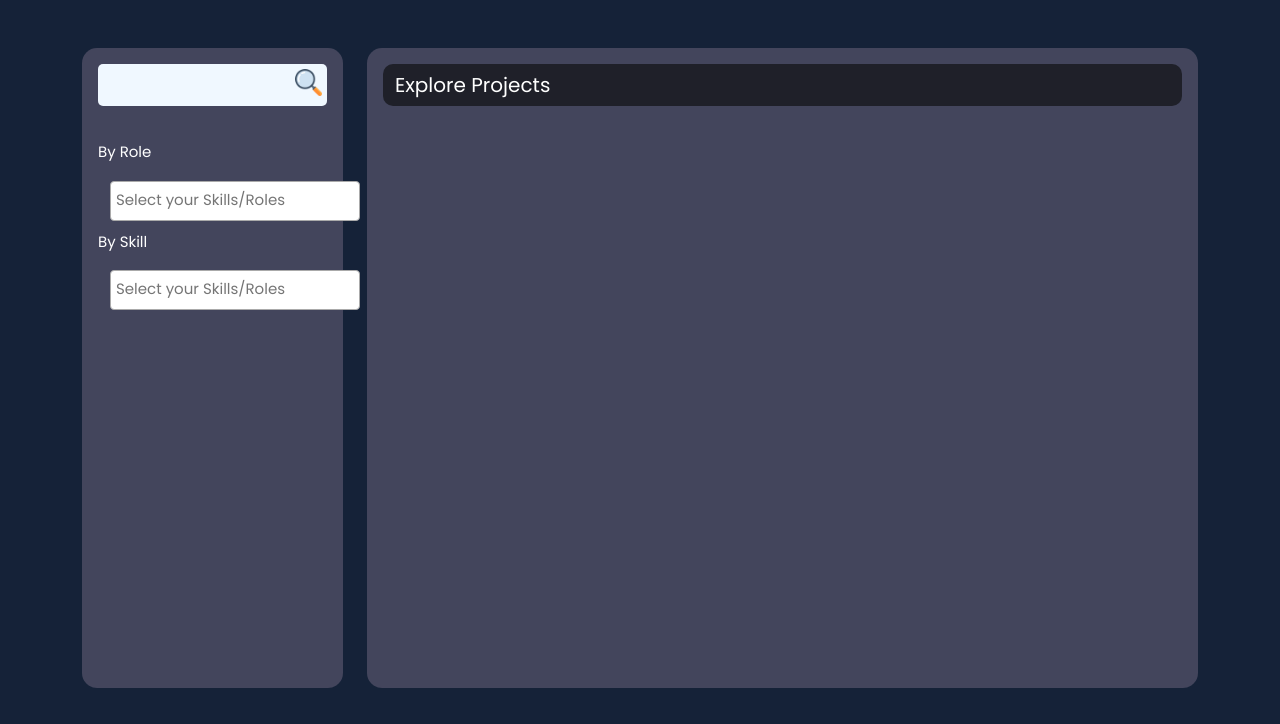
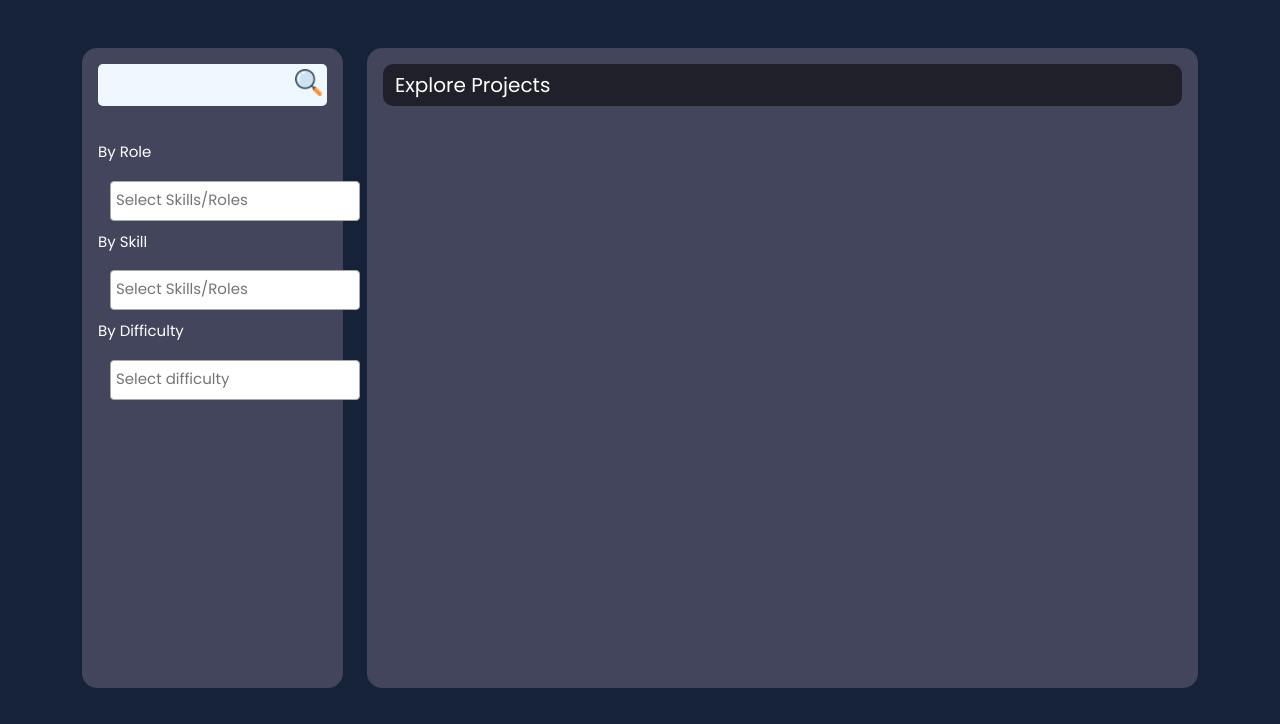
Before and after one commit to Ensify/CareerCraft, a Flask app: template app/templates/landing.html in a window 1280 px wide. Shown: the part 76-800 px from the top of the page. Run offline with Flask 3, Linux system fonts and the light colour scheme; the template is opened without the code that fills it, so the values that code supplies are empty; some libraries are stand-ins or nearby versions.

Commit message:
added difficulty filter

```diff
--- a/app/static/scripts/landing.js
+++ b/app/static/scripts/landing.js
@@ -17,7 +17,14 @@ $(document).ready(function () {
   });
 
   $("#skill-search, #role-search").select2({
-    placeholder: "Select your Skills/Roles",
+    placeholder: "Select Skills/Roles",
+    width: "250px",
+    templateResult: formatState,
+    templateSelection: formatState,
+  });
+
+  $("#difficulty-search").select2({
+    placeholder: "Select difficulty",
     width: "250px",
     templateResult: formatState,
     templateSelection: formatState,
@@ -26,10 +33,14 @@ $(document).ready(function () {
   function filterProjects() {
     var selectedSkills = $("#skill-search").val() || [];
     var selectedRoles = $("#role-search").val() || [];
+    var selectedDifficulties = $("#difficulty-search").val() || [];
     var query = $("#filter-query-box").val().toLowerCase();
 
     selectedSkills = selectedSkills.map((skill) => skill.toLowerCase());
     selectedRoles = selectedRoles.map((role) => role.toLowerCase());
+    selectedDifficulties = selectedDifficulties.map((difficulty) =>
+      difficulty.toLowerCase()
+    );
 
     $(".project-card").each(function () {
       var projectSkills = $(this)
@@ -41,6 +52,7 @@ $(document).ready(function () {
         .split(",")
         .map((role) => role.toLowerCase());
       var projectTitle = $(this).data("title").toLowerCase();
+      var projectDifficulty = $(this).data("difficulty").toLowerCase();
 
       var skillMatch =
         selectedSkills.length === 0 ||
@@ -48,9 +60,12 @@ $(document).ready(function () {
       var roleMatch =
         selectedRoles.length === 0 ||
         selectedRoles.some((role) => projectRoles.includes(role));
+      var difficultyMatch =
+        selectedDifficulties.length === 0 ||
+        selectedDifficulties.includes(projectDifficulty);
       var titleMatch = projectTitle.includes(query);
 
-      if (skillMatch && roleMatch && titleMatch) {
+      if (skillMatch && roleMatch && difficultyMatch && titleMatch) {
         $(this).show();
       } else {
         $(this).hide();
@@ -58,7 +73,7 @@ $(document).ready(function () {
     });
   }
 
-  $("#skill-search, #role-search, #filter-query-box").on(
+  $("#skill-search, #role-search, #difficulty-search, #filter-query-box").on(
     "change keyup",
     filterProjects
   );
--- a/app/templates/landing.html
+++ b/app/templates/landing.html
@@ -29,7 +29,8 @@
                             </div>
                         </div>
                         <div class="role-sec">
-                        <select id="role-search" class="js-example-basic-multiple" name="states[]" multiple="multiple">
+                            <select id="role-search" class="js-example-basic-multiple" name="roles[]"
+                                multiple="multiple">
                                 {% for role in roles %}
                                 <option value="{{role}}" class="text-secondary">{{role}}</option>
                                 {% endfor %}
@@ -41,10 +42,24 @@
                             </div>
                         </div>
                         <div class="skill-sec">
-                        <select id="skill-search" class="js-example-basic-multiple" name="states[]" multiple="multiple">
+                            <select id="skill-search" class="js-example-basic-multiple" name="skills[]"
+                                multiple="multiple">
                                 {% for skill in skills %}
                                 <option value="{{skill}}" class="text-secondary">{{skill}}</option>
                                 {% endfor %}
+                            </select>
+                        </div>
+                        <div class="row">
+                            <div class="container mt-2 mb-3 ps-0">
+                                By Difficulty
+                            </div>
+                        </div>
+                        <div class="difficulty-sec">
+                            <select id="difficulty-search" class="js-example-basic-multiple" name="difficulties[]"
+                                multiple="multiple">
+                                <option value="Easy" class="text-secondary">Easy</option>
+                                <option value="Intermediate" class="text-secondary">Intermediate</option>
+                                <option value="Difficult" class="text-secondary">Difficult</option>
                             </select>
                         </div>
                     </div>
@@ -60,13 +75,16 @@
                 </div>
                 <div class="row" id="project-list">
                     {% for project in projects %}
-                <div class="col-xl-4 col-md-6 col-12 mt-3 project-card" data-skills="{{ project.skills | join(',') }}" data-roles="{{ project.roles | join(',') }}" data-title="{{ project.title }}">
+                    <div class="col-xl-4 col-md-6 col-12 mt-3 project-card"
+                        data-skills="{{ project.skills | join(',') }}" data-roles="{{ project.roles | join(',') }}"
+                        data-title="{{ project.title }}" data-difficulty="{{ project.level }}">
                         <div class="container card-cont">
                             <div class="card">
                                 <div class="card-body d-flex justify-content-between flex-column">
                                     <h5 class="card-title">{{ project.title }}</h5>
                                     <p class="card-text">{{ project.description }}</p>
-                        <a href="{{ url_for('main.get_project_details', id=project.projectId) }}" class="explore-btn btn btn-primary">Explore</a>
+                                    <a href="{{ url_for('main.get_project_details', id=project.projectId) }}"
+                                        class="explore-btn btn btn-primary">Explore</a>
                                 </div>
                             </div>
                         </div>
@@ -76,8 +94,6 @@
             </div>
         </div>
     </div>
-
-</div>
 </div>
 <script src="{{ url_for('static', filename='scripts/landing.js') }}"></script>
 {% endblock %}
```
Also changed, not shown: app/static/styles/project.css (+15 -1 lines), app/templates/project.html (+5 -3 lines). Lines whose indentation alone changed are shown as unchanged.
